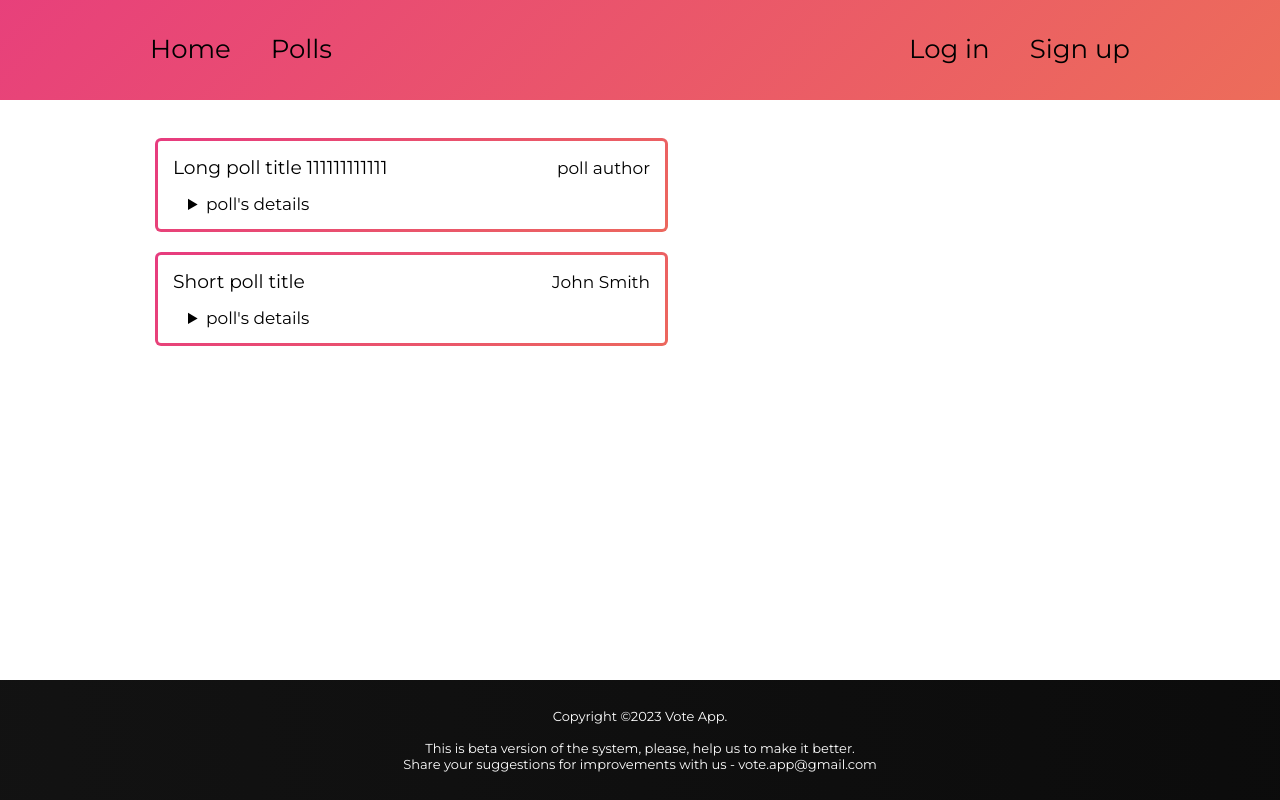
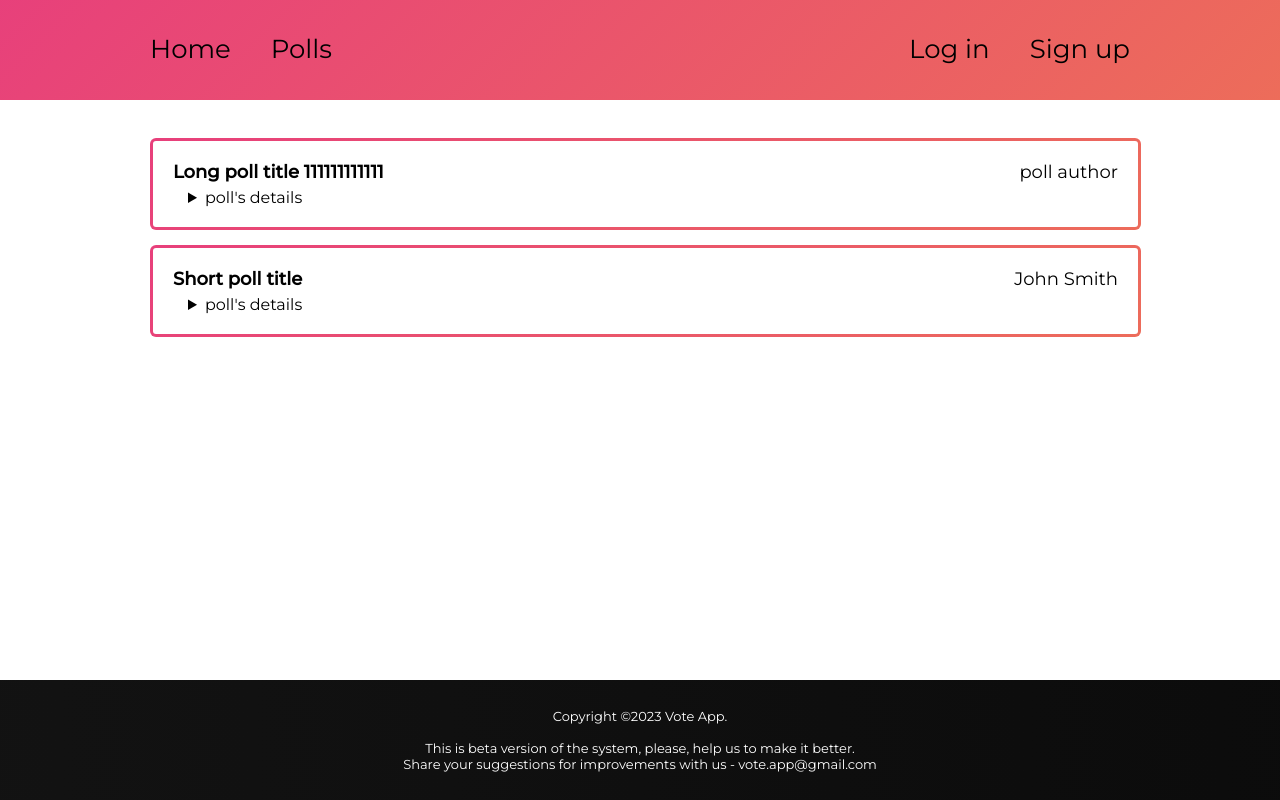
Before and after one commit to wakedupblessed/VoteApp, a React (Create React App) app in the folder web/: page / in a window 1280 px wide. Built offline with nearby package versions, Linux system fonts and the light colour scheme.

Commit message:
poll preview style refactored

```diff
--- a/web/src/App.tsx
+++ b/web/src/App.tsx
@@ -1,4 +1,4 @@
-import GlobalStyles from "./components/GlobalStyles";
+import GlobalStyles, {StyledHr} from "./components/GlobalStyles";
 import { Header } from "./components/Header/Header";
 import { Footer } from "./components/Footer/Footer";
 import { Poll } from "./components/Poll/Poll";
@@ -13,6 +13,7 @@ export default function App() {
       <PageContainer>
         <Header />
         <PageContent>
+          {/* <StyledHr /> */}
           {/* <PollsContainer /> */}
           <PollsPreviewContainer />
         </PageContent>
--- a/web/src/components/GlobalStyles.ts
+++ b/web/src/components/GlobalStyles.ts
@@ -1,4 +1,4 @@
-import { createGlobalStyle, keyframes } from "styled-components";
+import styled, { createGlobalStyle, keyframes } from "styled-components";
 
 const GlobalStyles = createGlobalStyle`
   * {
@@ -16,6 +16,14 @@ const GlobalStyles = createGlobalStyle`
   }
 `;
 
+export const StyleValues = {
+  bigFontWeght: "26px",
+  commonFontWeight: "18px",
+  smallFontWeight: "16px",
+  gradiente: "linear-gradient(-45deg, #ee7752, #e73c7e, #23a6d5, #23d5ab)",
+
+}
+
 export const gradientAnimation = keyframes`
   0% {
     background-position: 0% 50%;
@@ -28,4 +36,17 @@ export const gradientAnimation = keyframes`
   }
 `;
 
+export const StyledHr = styled.hr`
+  width: 100%;
+  height: 3px;
+  border-radius: 2px;
+  border: none;
+  background: ${StyleValues.gradiente};
+  animation: ${gradientAnimation} 15s ease infinite;
+  background-size: 400% 400%;
+
+  /* border-top: 1px solid #ccc;
+  margin: 20px 0; */
+`;
+
 export default GlobalStyles;
--- a/web/src/components/Header/Header.tsx
+++ b/web/src/components/Header/Header.tsx
@@ -7,7 +7,6 @@ export const Header = () => {
   return (
     <HeaderArea>
       <NavLinkContainer>
-        <HeaderLogo />
         <HeaderLink
           label='Home'
           onClick={() => {
@@ -39,10 +38,6 @@ export const Header = () => {
   );
 };
 
-const HeaderLogo = styled.img`
-  src: url();
-`;
-
 const HeaderArea = styled.header`
   display: flex;
   justify-content: space-between;
--- a/web/src/components/Poll/PollPreview/PollPreview.tsx
+++ b/web/src/components/Poll/PollPreview/PollPreview.tsx
@@ -1,101 +1,47 @@
 import styled from "styled-components";
 import { format, isValid } from "date-fns";
 
-import { gradientAnimation } from "../../GlobalStyles";
+import { gradientAnimation, StyleValues } from "../../GlobalStyles";
 import { IPoll } from "../../../api/Polls/interfaces";
 
 export const PollPreview = (poll: IPoll) => {
   // for home page
 
-  const dateToString = (date: Date) =>
-    isValid(date) ? format(date, "d.M.y H:mm") : "";
+  const dateToString = (startDate: Date, endDate: Date) =>
+    isValid(startDate) && isValid(endDate) ? `${format(startDate, "d.M.y H:mm")} - ${format(endDate, "d.M.y H:mm")}` : "deadline not set";
 
   return (
     <StyledPollPreview>
-      <PollPreviewInfo>
-        <PollPreviewTitle>{poll.title}</PollPreviewTitle>
-        <PollPreviewAuthor>{poll.author}</PollPreviewAuthor>
-      </PollPreviewInfo>
+      <div>
+        <PollPreviewHeader><p>{poll.title}</p><p>{poll.author}</p></PollPreviewHeader>
+      </div>
       <StyledDetails>
-        <StyledSummary>poll's details</StyledSummary>
-
-        <StyledParagraph>{poll.description}</StyledParagraph>
+        <summary>poll's details</summary>
+        <p>{poll.description}</p>
         <SyledPollDetails>
-          <PollDetailsColumn>
-            <p>
-              Avalible:
-              <br />
-              {dateToString(poll.creationDate)} - {dateToString(poll.endDate)}
-            </p>
-          </PollDetailsColumn>
-          <PollDetailsColumn>
+          <div><p>Avalible:<br />{dateToString(poll.creationDate, poll.endDate)}</p></div>
+          <div>
             <p>{poll.numberOfVote} answers</p>
             <p>type: {poll.isAnonymous ? "anonymous" : "not anonymous"}</p>
-          </PollDetailsColumn>
+          </div>
         </SyledPollDetails>
       </StyledDetails>
     </StyledPollPreview>
   );
 };
 
-const PollDetailsColumn = styled.div``;
-
-const SyledPollDetails = styled.div`
-  display: flex;
-  flex-direction: row;
-
-  gap: 10px;
-  padding-top: 2px;
-  padding-left: 30px;
-  font-size: 15px;
-`;
-
-const StyledDetails = styled.details`
-  padding: 5px 0 0 15px;
-`;
-
-const StyledSummary = styled.summary`
-  padding-top: 10px;
-  font-size: 17px;
-`;
-
-const StyledParagraph = styled.p`
-  padding-top: 5px;
-  padding-left: 30px;
-  font-size: 15px;
-
-  margin: 5px;
-`;
-
-const PollPreviewInfo = styled.div`
-  width: 100%;
-  display: flex;
-  flex-direction: row;
-  align-items: center;
-  justify-content: space-between;
-`;
-
-const PollPreviewAuthor = styled.h4`
-  font-size: 17px;
-  font-weight: normal;
-`;
-
 const StyledPollPreview = styled.div`
-  margin: 3px;
+  width: calc(100% - 35px);
   height: fit-content;
   display: flex;
   flex-direction: column;
-  padding: 15px;
+  padding: 20px;
   font-weight: normal;
+  font-size: ${StyleValues.commonFontWeight};
   border-radius: 4px;
   display: flex;
   background-color: #fff;
   color: #000;
-
-  flex-basis: calc(50% - 10px);
-  margin: 5px;
-
-  background: #fff;
   position: relative;
   border-radius: 3px;
   margin-top: 21px;
@@ -115,7 +61,31 @@ const StyledPollPreview = styled.div`
   }
 `;
 
-const PollPreviewTitle = styled.h3`
-  margin: 0;
-  font-weight: normal;
+const PollPreviewHeader = styled.div`
+  display: flex;
+  justify-content: space-between;
+  & > p:first-child {
+    font-weight: bold;
+  }
 `;
+
+const SyledPollDetails = styled.div`
+  display: flex;
+  flex-direction: row;
+  gap: 10px;
+  padding-top: 5px;
+  padding-left: 30px;
+  font-size: ${StyleValues.smallFontWeight};
+
+  & > div {
+    width: calc(100% / 2 - 5px);
+  }
+`;
+
+const StyledDetails = styled.details`
+  padding: 5px 10px 0 15px;
+  font-size: ${StyleValues.smallFontWeight};
+  & > p{
+    padding-left: 30px;
+  }
+`;
--- a/web/src/components/Poll/PollPreview/PollsPreviewContainer.tsx
+++ b/web/src/components/Poll/PollPreview/PollsPreviewContainer.tsx
@@ -1,7 +1,7 @@
 import { useState, useEffect } from "react";
 import styled from "styled-components";
 
-import { gradientAnimation } from "../../GlobalStyles";
+import { gradientAnimation, StyledHr } from "../../GlobalStyles";
 import { IPoll } from "../../../api/Polls/interfaces";
 import { PollApi } from "../../../api/Polls/api";
 import { Poll } from "../Poll";
@@ -24,7 +24,11 @@ export const PollsPreviewContainer = () => {
 
   const renderPollItems = () => {
     return polls?.map((item) => {
-      return <PollPreview key={item.id} {...item}></PollPreview>;
+      return (
+        <>
+        <PollPreview key={item.id} {...item}></PollPreview>
+        </>
+      );
     });
   };
 
@@ -35,9 +39,6 @@ const PollPreviewContainer = styled.div`
   margin-top: 20px;
   position: relative;
   left: 3px;
-  width: calc(100% - 3px * 2);
   display: flex;
-  flex-wrap: wrap;
-  flex-direction: row;
-
+  flex-direction: column;
 `;
```
